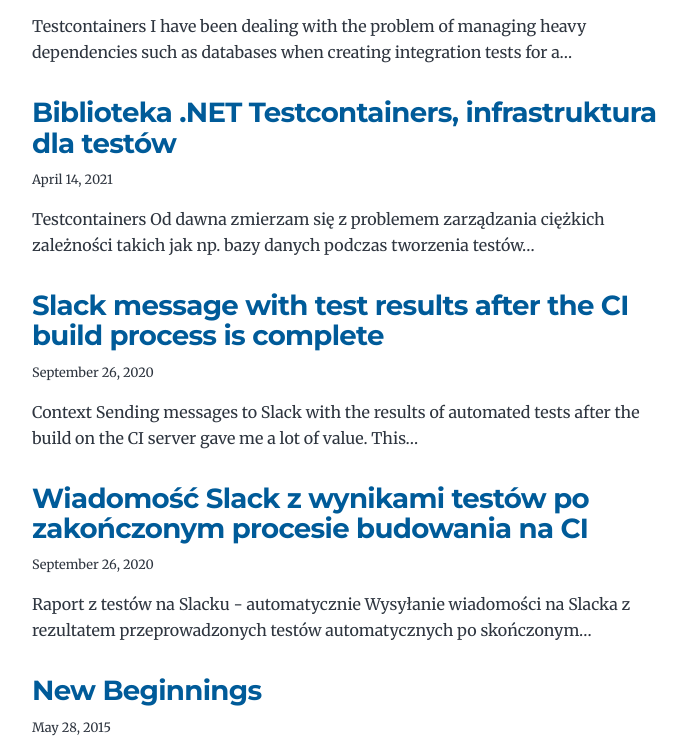
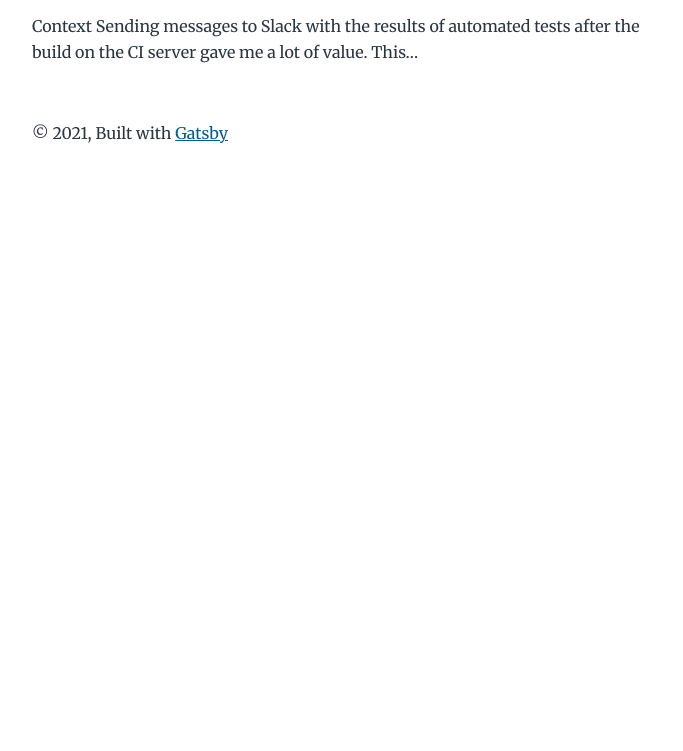
Before and after one commit to 12masta/marcinstanekpl-v2, a Gatsby site: page /blog/en in a window 1280 px wide. Shown: the part 714-1465 px from the top of the page, without its empty margins (292-975 px from the left). After the commit the page ends 923 px from the top, so only its background shows below. Built offline with nearby package versions, Linux system fonts and the light colour scheme; Gatsby itself is replaced by a stand-in of ours.

Commit message:
language support

```diff
--- a/content/blog/2020-09-26-sending-slack-message-after-test-execution-on-ci/2020-09-26-sending-slack-message-after-test-execution-on-ci-en.markdown
+++ b/content/blog/2020-09-26-sending-slack-message-after-test-execution-on-ci/2020-09-26-sending-slack-message-after-test-execution-on-ci-en.markdown
@@ -4,6 +4,7 @@ date: 2020-09-26 08:00:00 +0200
 categories: [testautomation, cypress, ci, azuredevops]
 tags: [testautomation, cypress, ci, azuredevops, en]
 permalink: /en/azure-devops-1
+language: en
 ogimage:
   - https://firebasestorage.googleapis.com/v0/b/marcinstanek-a2c3b.appspot.com/o/azure-devops-1%2Fazure-devops-1.png?alt=media&token=794b4f9e-d113-4b78-a514-9f72082fd643
 ogimagetype:
--- a/content/blog/2020-09-26-sending-slack-message-after-test-execution-on-ci/2020-09-26-sending-slack-message-after-test-execution-on-ci.markdown
+++ b/content/blog/2020-09-26-sending-slack-message-after-test-execution-on-ci/2020-09-26-sending-slack-message-after-test-execution-on-ci.markdown
@@ -4,6 +4,7 @@ date: 2020-09-26 08:00:00 +0200
 categories: [testautomation, cypress, ci, azuredevops]
 tags: [testautomation, cypress, ci, azuredevops, pl]
 permalink: /azure-devops-1
+language: pl
 ogimage:
   - https://firebasestorage.googleapis.com/v0/b/marcinstanek-a2c3b.appspot.com/o/azure-devops-1%2Fazure-devops-1.png?alt=media&token=794b4f9e-d113-4b78-a514-9f72082fd643
 ogimagetype:
--- a/content/blog/2021-04-14-testcontainers/2021-04-14-testcontainers.markdown
+++ b/content/blog/2021-04-14-testcontainers/2021-04-14-testcontainers.markdown
@@ -4,6 +4,7 @@ date: 2021-04-14 08:00:00 +0200
 categories: [testautomation, testcontainers, docker]
 tags: [testautomation, testcontainers, ci, docker, azuredevops, pl]
 permalink: /testcontainers-1
+language: pl
 ogimage:
   - https://firebasestorage.googleapis.com/v0/b/marcinstanek-a2c3b.appspot.com/o/2021-04-14-testcontainers%2Flogo.png?alt=media&token=e5c98b5b-5b66-4047-9ac9-e67130825b1a
 ogimagetype:
--- a/content/blog/2021-04-14-testcontainers/2021-04-14-testcontainers_en.markdown
+++ b/content/blog/2021-04-14-testcontainers/2021-04-14-testcontainers_en.markdown
@@ -4,6 +4,7 @@ date: 2021-05-18 08:00:00 +0200
 categories: [testautomation, testcontainers, docker]
 tags: [testautomation, testcontainers, ci, docker, azuredevops, en]
 permalink: /en/testcontainers-1
+language: en
 ogimage:
   - https://firebasestorage.googleapis.com/v0/b/marcinstanek-a2c3b.appspot.com/o/2021-04-14-testcontainers%2Flogo.png?alt=media&token=e5c98b5b-5b66-4047-9ac9-e67130825b1a
 ogimagetype:
--- a/content/blog/2021-07-01-retry-policy-in-test-methods/2021-07-01-retry-policy-in-test-methods.markdown
+++ b/content/blog/2021-07-01-retry-policy-in-test-methods/2021-07-01-retry-policy-in-test-methods.markdown
@@ -3,6 +3,7 @@ title: Polityka ponawiania dla metod w przypadku testów integracyjnych
 date: 2021-07-01 08:00:00 +0200
 categories: [testautomation, .net, polly]
 tags: [testautomation, .net, polly, pl]
+language: pl
 permalink: /dotnet-polly
 ogimage:
   - https://firebasestorage.googleapis.com/v0/b/marcinstanek-a2c3b.appspot.com/o/2021-07-01-retry-policy-in-test-methods%2FRetry%20policy%20for%20methods%20in%20terms%20of%20integration%20tests.png?alt=media&token=e5a5db4b-7f5b-4ffb-94fa-9d22751f79f6
--- a/content/blog/2021-07-01-retry-policy-in-test-methods/2021-07-01-retry-policy-in-test-methods_en.markdown
+++ b/content/blog/2021-07-01-retry-policy-in-test-methods/2021-07-01-retry-policy-in-test-methods_en.markdown
@@ -4,6 +4,7 @@ date: 2021-07-01 08:00:00 +0200
 categories: [testautomation, .net, polly]
 tags: [testautomation, .net, polly, en]
 permalink: /en/dotnet-polly
+language: en
 ogimage:
   - https://firebasestorage.googleapis.com/v0/b/marcinstanek-a2c3b.appspot.com/o/2021-07-01-retry-policy-in-test-methods%2FRetry%20policy%20for%20methods%20in%20terms%20of%20integration%20tests.png?alt=media&token=e5a5db4b-7f5b-4ffb-94fa-9d22751f79f6
 ogimagetype:
--- a/gatsby-node.js
+++ b/gatsby-node.js
@@ -106,6 +106,7 @@ exports.createSchemaCustomization = ({ actions }) => {
       title: String
       description: String
       date: Date @dateformat
+      language: String
     }
 
     type Fields {
--- a/src/pages/blog/en/index.js
+++ b/src/pages/blog/en/index.js
@@ -7,7 +7,7 @@ import Seo from "../../../components/seo"
 
 const BlogIndex = ({ data, location }) => {
   const siteTitle = data.site.siteMetadata?.title || `Title`
-  const posts = data.allMarkdownRemark.nodes
+  const posts = data.allMarkdownRemark.nodes.filter(post => post.frontmatter.language === "en")
 
   if (posts.length === 0) {
     return (
@@ -82,6 +82,7 @@ export const pageQuery = graphql`
           date(formatString: "MMMM DD, YYYY")
           title
           description
+          language
         }
       }
     }
--- a/src/pages/blog/pl/index.js
+++ b/src/pages/blog/pl/index.js
@@ -7,7 +7,7 @@ import Seo from "../../../components/seo"
 
 const BlogIndex = ({ data, location }) => {
   const siteTitle = data.site.siteMetadata?.title || `Title`
-  const posts = data.allMarkdownRemark.nodes
+  const posts = data.allMarkdownRemark.nodes.filter(post => post.frontmatter.language === "pl")
 
   if (posts.length === 0) {
     return (
@@ -25,7 +25,7 @@ const BlogIndex = ({ data, location }) => {
 
   return (
     <Layout location={location} title={siteTitle}>
-      <Seo title="All posts" />
+      <Seo title="Wszystkie posty" />
       <Bio />
       <ol style={{ listStyle: `none` }}>
         {posts.map(post => {
@@ -82,6 +82,7 @@ export const pageQuery = graphql`
           date(formatString: "MMMM DD, YYYY")
           title
           description
+          language
         }
       }
     }
```
